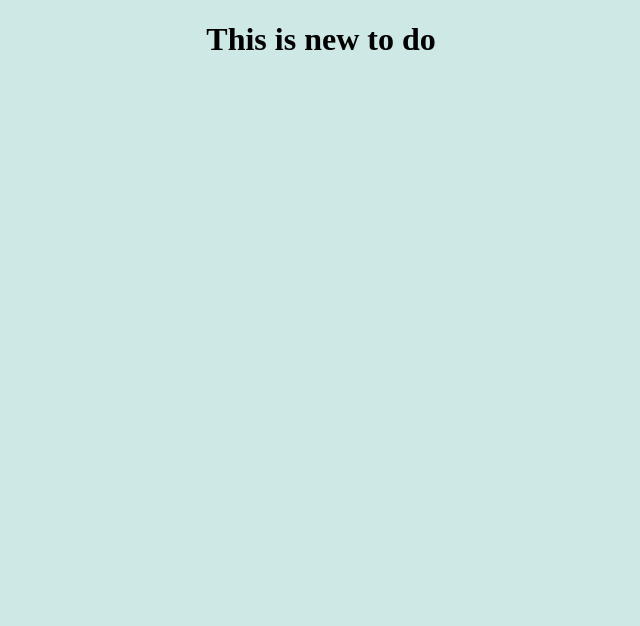
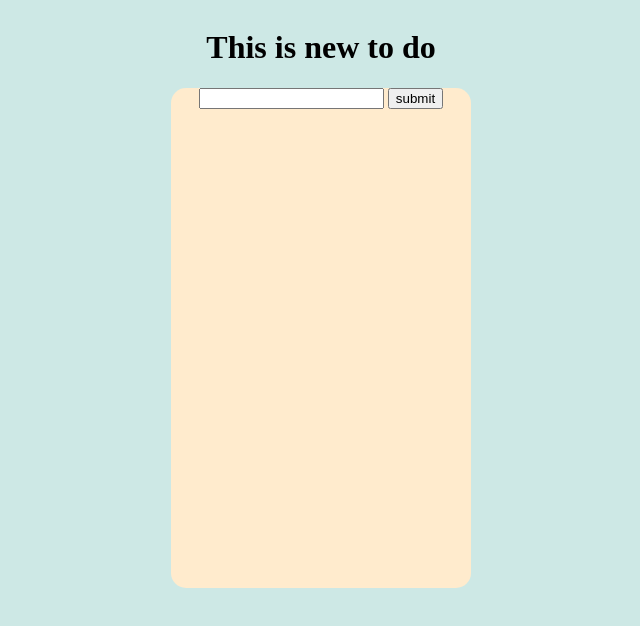
Before and after one commit to DevelopForDeveloper/lena_todo, a plain HTML site: page index.html in a window 1280 px wide. Shown: the whole page, without its empty margins (319-959 px from the left). Drawn offline with Linux system fonts and the light colour scheme.

Commit message:
moring code

```diff
--- a/index.html
+++ b/index.html
@@ -8,6 +8,11 @@
   </head>
   <body>
     <h1>This is new to do</h1>
-    <script src="document.js"></script>
+    <div class="todo-box">
+      <input type="text" class="todo-input" />
+      <button type="submit">submit</button>
+      <ul class="todos"></ul>
+    </div>
+    <script src="script.js"></script>
   </body>
 </html>
--- a/styles.css
+++ b/styles.css
@@ -1,4 +1,16 @@
 body {
   background-color: #cde8e5;
   text-align: center;
+  display: flex;
+  flex-direction: column;
+  justify-content: center;
+  align-items: center;
 }
+
+.todo-box {
+  width: 300px;
+  height: 500px;
+  background-color: blanchedalmond;
+  border-radius: 15px;
+  text-align: center;
+}
```
Also changed, not shown: document.js (deleted), script.js (added).
